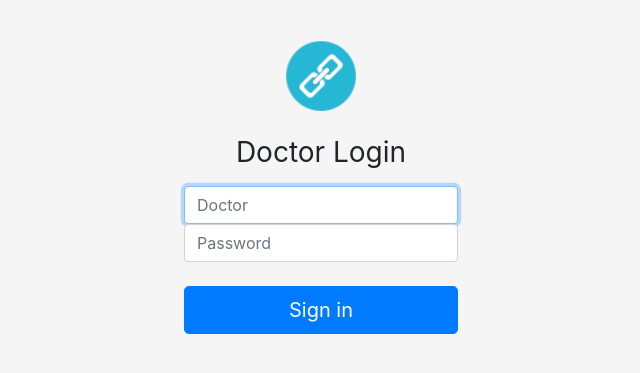
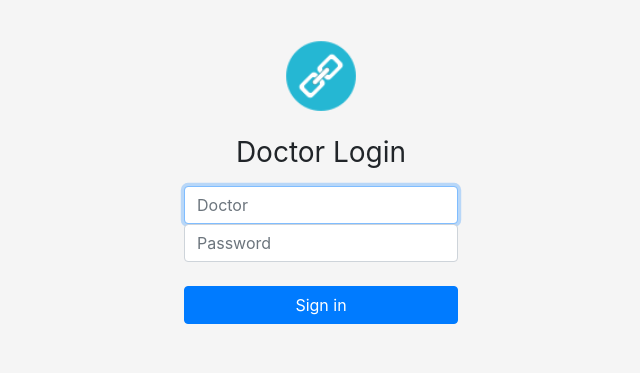
Before and after one commit to Leap874-Development/yongsubchung-acupuncture, a Flask app: page / in a window 1280 px wide. Shown: the top 373 px of the page, without its empty margins (319-959 px from the left). Run offline with Flask 2, Linux system fonts and the light colour scheme; some libraries are stand-ins or nearby versions.

Commit message:
login page tweaks

```diff
--- a/templates/index.html
+++ b/templates/index.html
@@ -4,7 +4,7 @@
 		<meta charset="utf-8">
 		<meta name="viewport" content="width=device-width, initial-scale=1, shrink-to-fit=no">
 
-		<link rel="stylesheet" href="/static/css/bootstrap.min.css" integrity="sha384-ggOyR0iXCbMQv3Xipma34MD+dH/1fQ784/j6cY/iJTQUOhcWr7x9JvoRxT2MZw1T">
+		<link rel="stylesheet" href="/static/css/bootstrap.min.css">
 		<link rel="shortcut icon" href="/static/img/favicon.png">
 
 		<title>Vital Acupuncture</title>
@@ -36,22 +36,19 @@
 
 	<body class="text-center">
 
-		<form class="form-signin">
+		<form class="form-signin" method="POST">
 			<img class="mb-4" src="/static/img/favicon.png" alt="" width="72" height="72">
 			<h1 class="h3 mb-3 font-weight-normal">Doctor Login</h1>
 
-			<label for="inputEmail" class="sr-only">Doctor</label>
 			<input class="form-control" placeholder="Doctor" required autofocus>
-
-			<label for="inputPassword" class="sr-only">Password</label>
-			<input type="password" class="form-control" placeholder="Password" required>
+			<input class="form-control" placeholder="Password" type="password" required>
 
 			<br/>
 
-			<button class="btn btn-lg btn-primary btn-block" type="submit">Sign in</button>
+			<button class="btn btn-md btn-primary btn-block" type="submit">Sign in</button>
 		</form>
 
-		<script src="/static/js/jquery-3.4.1.min.js" integrity="sha384-vk5WoKIaW/vJyUAd9n/wmopsmNhiy+L2Z+SBxGYnUkunIxVxAv/UtMOhba/xskxh"></script>
-		<script src="/static/js/bootstrap.min.js" integrity="sha384-JjSmVgyd0p3pXB1rRibZUAYoIIy6OrQ6VrjIEaFf/nJGzIxFDsf4x0xIM+B07jRM"></script>
+		<script src="/static/js/jquery-3.4.1.min.js"></script>
+		<script src="/static/js/bootstrap.min.js"></script>
 	</body>
 </html>
```
